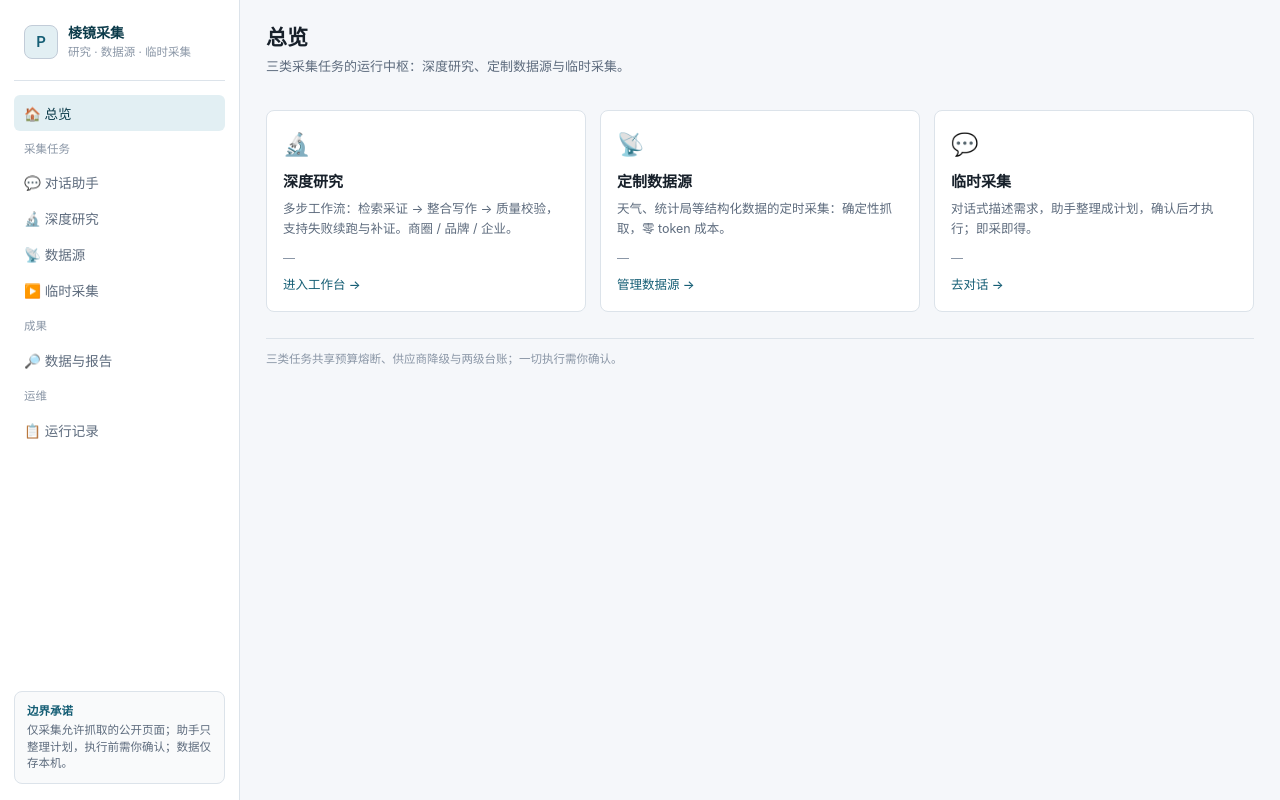
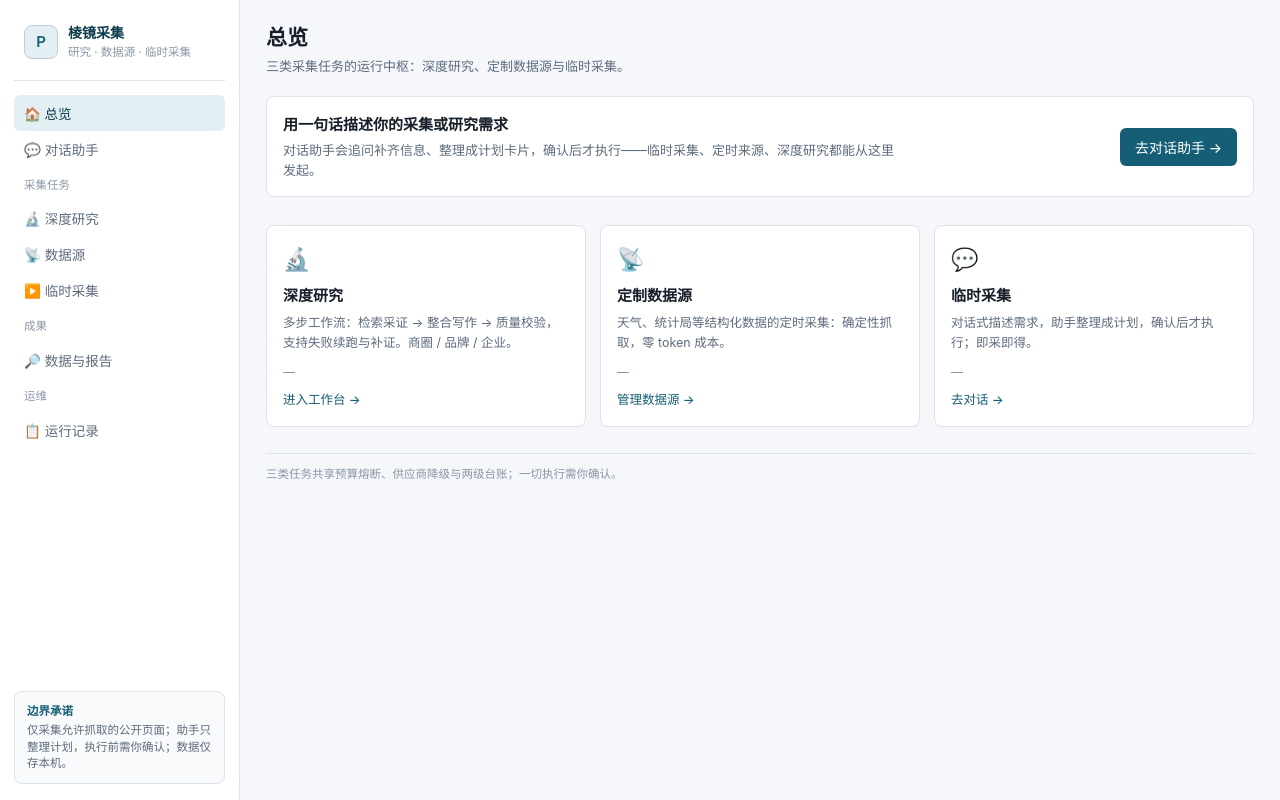
Before and after one commit to gadfly-hbo/data-collection, a website: page web/index.html in a window 1280 px wide. Drawn offline with Linux system fonts and the light colour scheme; files that its build step writes are made by us from their sources; no server answers.

Commit message:
refactor(ui): 对话助手上提至总览层级（横跨三类任务的需求入口）
- 导航：顶部组 = 总览 + 对话助手；采集任务组只留 深度研究/数据源/临时采集
- 总览页新增对话助手入口横幅（单主按钮），首页成为需求入口中枢
- Playwright 核验：导航 7 项分层正确、横幅跳转 page-chat、0 报错

```diff
--- a/web/index.html
+++ b/web/index.html
@@ -15,10 +15,10 @@
     </div>
     <div class="nav-group">
       <button class="nav-item active" data-page="overview">🏠 总览</button>
+      <button class="nav-item" data-page="chat">💬 对话助手</button>
     </div>
     <div class="nav-group">
       <div class="nav-group-title">采集任务</div>
-      <button class="nav-item" data-page="chat">💬 对话助手</button>
       <button class="nav-item" data-page="research">🔬 深度研究</button>
       <button class="nav-item" data-page="sources">📡 数据源</button>
       <button class="nav-item" data-page="run">▶️ 临时采集</button>
@@ -45,6 +45,13 @@
           <h1 class="page-title">总览</h1>
           <p class="page-desc">三类采集任务的运行中枢：深度研究、定制数据源与临时采集。</p>
         </div>
+      </div>
+      <div class="card" id="ov-entry" style="display:flex;align-items:center;gap:14px;justify-content:space-between;flex-wrap:wrap">
+        <div>
+          <strong style="font-size:15px;display:block">用一句话描述你的采集或研究需求</strong>
+          <p class="page-desc" style="margin:3px 0 0;max-width:620px">对话助手会追问补齐信息、整理成计划卡片，确认后才执行——临时采集、定时来源、深度研究都能从这里发起。</p>
+        </div>
+        <button class="btn btn-primary" onclick="go('chat')">去对话助手 →</button>
       </div>
       <div id="ov-todos"></div>
       <div class="metrics" id="ov-metrics"></div>
```
